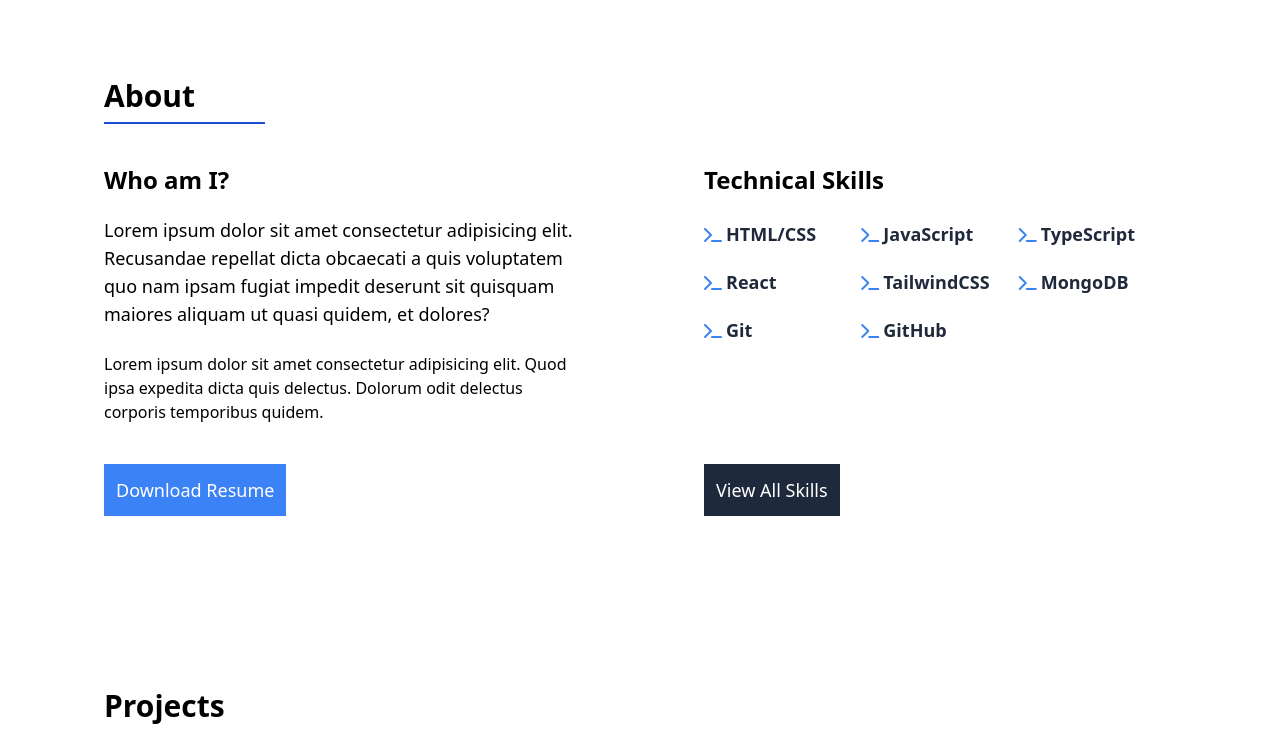
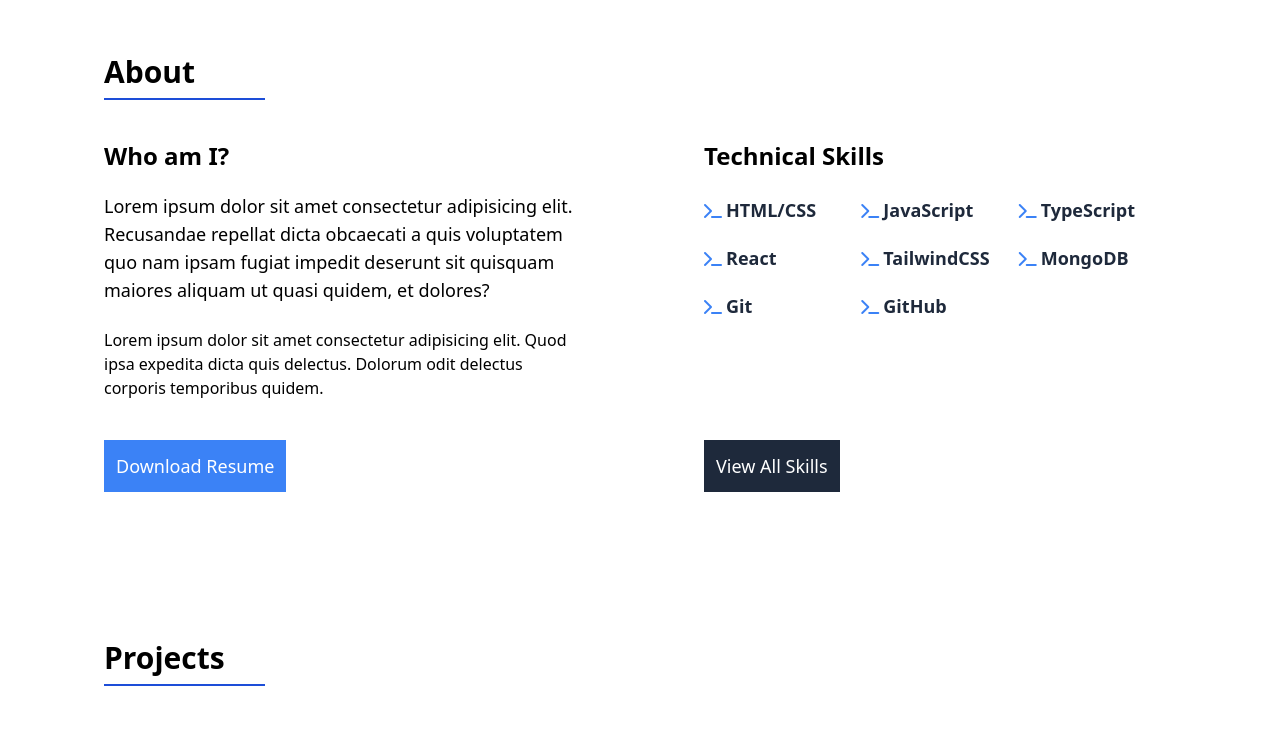
Before and after one commit to HamzaAbouJaib/portfolio, a React (Vite) app: page / in a window 1280 px wide. Shown: the part 834-1564 px from the top of the page. Built offline with nearby package versions, Linux system fonts and the light colour scheme; the HTML template or start-up script is replaced by a standard one.

Commit message:
Update top padding

```diff
--- a/src/components/AboutPage.jsx
+++ b/src/components/AboutPage.jsx
@@ -25,7 +25,7 @@ export const AboutPage = () => {
   }, [showSkillsModal]);
 
   return (
-    <section id="about" className="pt-28 py-5 md:px-10 px-7 mb-10">
+    <section id="about" className="pt-[5.5rem] py-5 md:px-10 px-7 mb-10">
       <h1 className="text-3xl font-semibold">About</h1>
       <div className="flex mt-2 w-[15%] border border-blue-700" />
       <div className="grid lg:grid-cols-2 mt-10 gap-x-32 gap-y-12 justify-between">
--- a/src/components/ProjectsPage.jsx
+++ b/src/components/ProjectsPage.jsx
@@ -3,7 +3,7 @@ import ProjectCard from "./ProjectCard";
 
 const ProjectsPage = () => {
   return (
-    <section id="projects" className="pt-28 py-5 md:px-10 px-7 mb-10">
+    <section id="projects" className="pt-[5.5rem] py-5 md:px-10 px-7 mb-10">
       <h1 className="text-3xl font-semibold">Projects</h1>
       <div className="flex mt-2 w-[15%] border border-blue-700" />
       <p className="text-lg mt-10">
```
